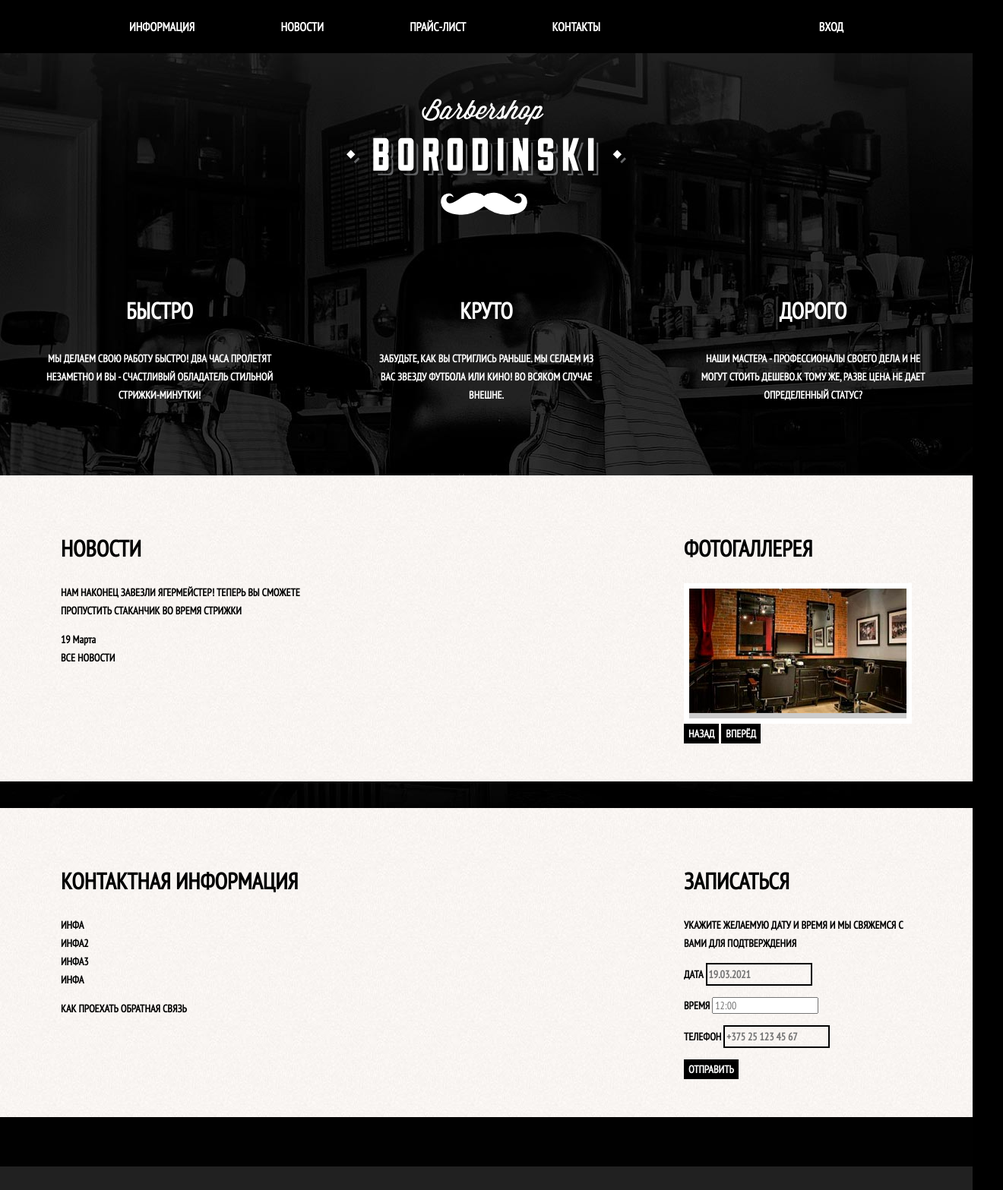
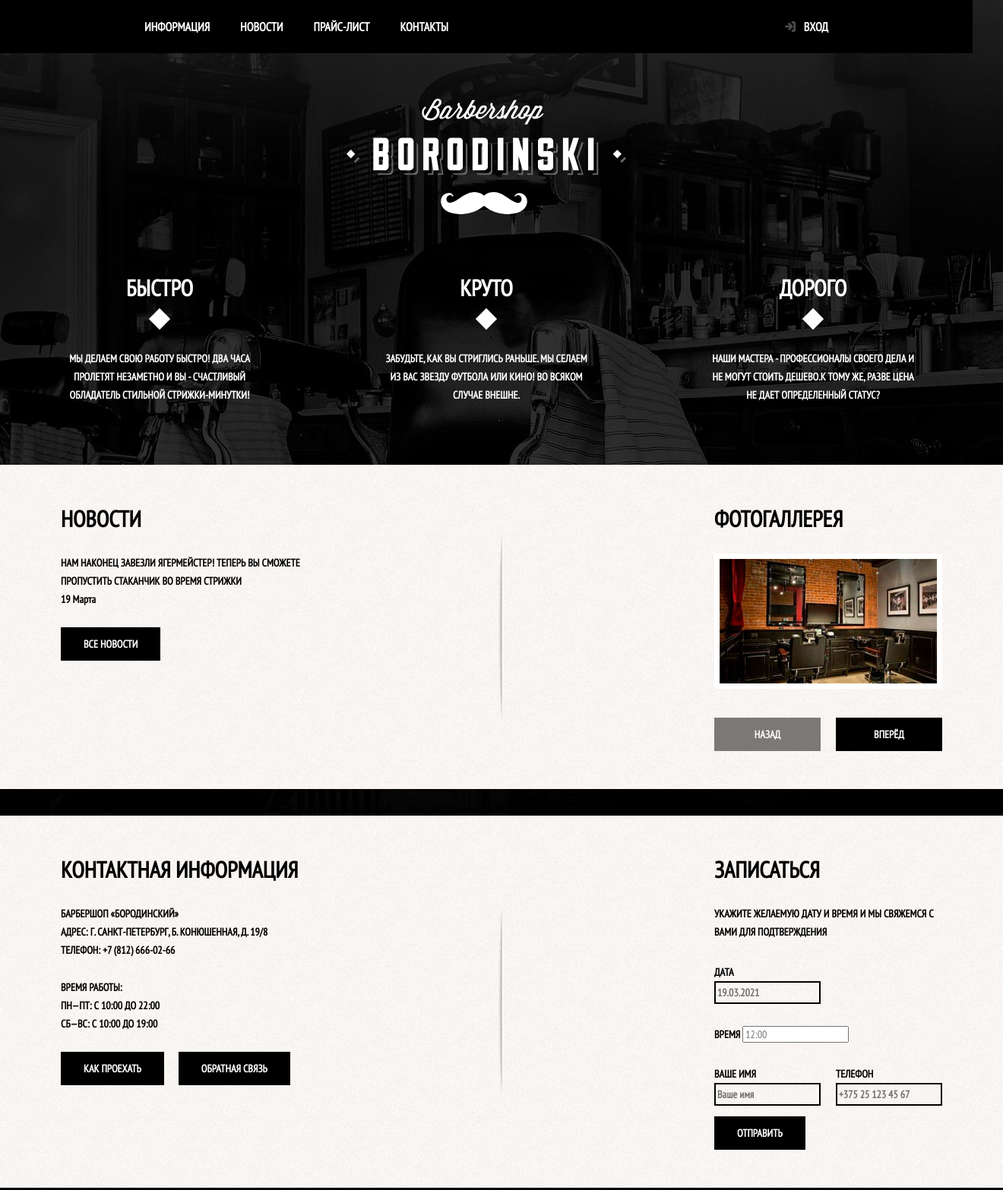
Before and after one commit to SetanSan/Barbershop, a plain HTML site: page index.html in a window 1280 px wide. Shown: the top 1567 px of the page at 76% size, 1320 px wide, since content can reach past the window. Drawn offline with Linux system fonts and the light colour scheme.

Commit message:
have many bugs, need to fix it

```diff
--- a/css/style.css
+++ b/css/style.css
@@ -23,6 +23,7 @@ a {
 
 img {
     max-width: 100%;
+    height: auto;
 }
 
 ul {
@@ -31,16 +32,24 @@ ul {
     margin: 0;
   }
 
-  .visually-hidden {
-    position: absolute !important;
-    clip: rect(1px 1px 1px 1px); /* IE6, IE7 */
-    clip: rect(1px, 1px, 1px, 1px);
-    padding:0 !important;
-    border:0 !important;
-    height: 1px !important;
-    width: 1px !important;
+  .visually-hidden:not(:focus):not(:active),
+  input[type="checkbox"].visually-hidden,
+  input[type="radio"].visually-hidden {
+    position: absolute;
+
+    width: 1px;
+    height: 1px;
+    margin: -1px;
+    border: 0;
+    padding: 0;
+
+    white-space: nowrap;
+
+    clip-path: inset(100%);
+    clip: rect(0 0 0 0);
     overflow: hidden;
   }
+
 
   .container {
     margin: 0 auto;
@@ -71,6 +80,10 @@ a {
 }
 
 .button {
+    display: inline-block;
+    padding: 10px 30px;
+    margin-right: 16px;
+
     font: inherit;
 
     text-align: center;
@@ -80,6 +93,18 @@ a {
 
     background-color: #000000;
     border: none;
+}
+
+.button.disabled,
+.button:disabled {
+    cursor: default;
+    opacity: .5;
+    background-color: #000000;
+}
+
+.button-wrapper {
+    display: flex;
+    padding: 10px 30px;
 }
 
 .button:hover,
@@ -131,7 +156,7 @@ a {
 
 .header__nav-list {
     display: flex;
-    justify-content: space-between;
+    flex-wrap: wrap;
     width: 620px;
     margin: 0;
     padding: 0;
@@ -142,7 +167,7 @@ a {
 }
 
 .header__user-nav {
-    display: flex;
+    /* display: flex;
     justify-content: flex-end;
     align-items: center;
     width: 140px;
@@ -150,7 +175,9 @@ a {
     margin: 0;
     padding: 0;
 
-    list-style: none;
+    list-style: none; */
+    display: flex;
+    max-width: 140px;
 }
 
 .inner-page .header__user-nav {
@@ -159,7 +186,38 @@ a {
 
 .header__nav-list a,
 .header__user-nav a {
+    display: block;
+    padding: 25px 20px;
+
     color: #ffffff;
+}
+
+.header__user-nav .header__login-link {
+    position:relative;
+    padding-left: 50px;
+}
+
+.header__login-link::before {
+    content: "";
+
+    position: absolute;
+    top: 27px;
+    left: 24px;
+
+    width: 16px;
+    height: 18px;
+
+    background-image: url("../img/login.svg");
+    background-repeat: no-repeat;
+    background-position: 0 0;
+
+    opacity: .3;
+}
+
+.header__login-link:hover::before,
+.header__login-link:focus::before,
+.header__login-link:active::before {
+    opacity: 1;
 }
 
 .header__nav-list a:hover,
@@ -195,8 +253,33 @@ a {
 }
 
 .feature__item h3 {
+    position: relative;
+
+    margin: 0;
+    margin-bottom: 60px;
+
     font-size: 30px;
     line-height: 42px;
+}
+
+.feature__item h3::after {
+    content: "";
+
+    position: absolute;
+    bottom: -30px;
+    left: 50%;
+    margin-left: -10px;
+
+    width: 20px;
+    height: 20px;
+
+    background-color: #fff;
+
+    transform: rotate(45deg);
+}
+
+.feature__item p {
+    margin: 0 10px;
 }
 
 .index-columns {
@@ -208,12 +291,17 @@ a {
     color: #000000;
 
     background-color: #f8f5f2;
-    background-image: url("../img/pattern-light.jpg");
-    background-position: 0 0;
-    background-repeat: repeat;
+    background-image:
+        url("../img/line.png"),
+        url("../img/pattern-light.jpg");
+    background-position: center, 0 0;
+    background-repeat: no-repeat, repeat;
 }
 
 .index-columns h2 {
+    margin: 0;
+    margin-bottom: 25px;
+
     font-size: 30px;
     line-height: 42px;
 }
@@ -223,7 +311,19 @@ a {
 }
 
 .news__list {
+    margin: 0px;
+    margin-bottom: 25px;
+    padding: 0;
+
     list-style: none;
+}
+
+.news__item {
+    margin-bottom: 25px;
+}
+
+.news__item p {
+    margin: 0;
 }
 
 .news__item time {
@@ -235,14 +335,47 @@ a {
 }
 
 .gallery__slider {
+    height: 164px;
     margin: 0;
 
     background-color: #cccccc;
     border: 7px solid #ffffff;
 }
 
+.gallery__slider img {
+    width: 286px;
+    height: 164px;
+}
+
+.gallery-button {
+    box-sizing: border-box;
+    position: absolute;
+    bottom: 0;
+
+    width: 140px;
+    margin: 0;
+}
+
+.gallery-button-back {
+    left: 0;
+}
+
+.gallery-button-next {
+    right: 0;
+}
+
+.gallery-container {
+    position: relative;
+    height: 260px;
+}
+
 .contacts {
     width: 380px;
+}
+
+.contacts p {
+    margin: 0;
+    margin-bottom: 25px;
 }
 
 .appointment {
@@ -310,6 +443,10 @@ a {
     padding-top: 15px;
 }
 
+.appointment__item {
+    width: 140px;
+}
+
 .appointment__item input {
     font: inherit;
 
@@ -319,6 +456,17 @@ a {
 
 .appointment__item input:focus {
     border-color: #663d15;
+}
+
+.appointment__info {
+    margin: 0;
+    margin-bottom: 15px;
+}
+
+.appointment__form {
+    display: flex;
+    flex-wrap: wrap;
+    justify-content: space-between;
 }
 
 .catalog__page-title {
--- a/index.html
+++ b/index.html
@@ -73,7 +73,7 @@
             </div>
         </section>
 
-        <div class="index-columns">
+        <div class="index-columns container">
             <section class="news">
                 <h2 class="news__title">Новости</h2>
 
@@ -87,44 +87,46 @@
                     </li>
                 </ul>
 
-                <a class="news__link" href="news.html">Все новости</a>
+                <a class="button" href="news.html">Все новости</a>
             </section>
 
             <section class="gallery">
                 <h2 class="gallery__title">
                     Фотогаллерея
                 </h2>
-
+                <div class="gallery-container">
                     <figure class="gallery__slider">
                         <a href="Ссылка">
                             <img src="img/studio.jpg" width="286" height="164" alt="Фотография интерьера барбершопа Бородинский">
                         </a>
                     </figure>
-
                     <div class="gallery__buttons">
-                    <button class="button gallery-button gallery-button-back">Назад</button>
-                    <button class="button gallery-button gallery-button-next">Вперёд</button>
+                        <button class="button gallery-button gallery-button-back" type="button" disabled>Назад</button>
+                        <button class="button gallery-button gallery-button-next" type="button">Вперёд</button>
+                    </div>
                 </div>
             </section>
-
         </div>
 
 
-        <div class="index-columns">
+        <div class="index-columns container">
             <section class="contacts">
-                <h2 class="contacts__title">
+                <h2>
                     Контактная информация
                 </h2>
-
-                <p class="contacts__desc">
-                    Инфа <br>
-                    Инфа2 <br>
-                    Инфа3 <br>
-                    Инфа
+                <p>
+                    Барбершоп «Бородинский»
+                    <br> Адрес: г. Санкт-Петербург, Б. Конюшенная, д. 19/8
+                    <br> Телефон: +7 (812) 666-02-66
+                </p>
+                <p>
+                    Время работы:
+                    <br> пн—пт: с 10:00 до 22:00
+                    <br> сб—вс: с 10:00 до 19:00
                 </p>
 
-                <a class="contacts__link" href="map.html">Как проехать</a>
-                <a class="contacts__link" href="contacts.html">Обратная связь</a>
+                <a class="button" href="map.html">Как проехать</a>
+                <a class="button" href="contacts.html">Обратная связь</a>
             </section>
 
             <section class="appointment">
@@ -141,6 +143,10 @@
                     <p class="appointment__time">
                         <label for="appointment__time">Время</label>
                         <input id="appointment__time" type="text" name="time" value="" placeholder="12:00">
+                    </p>
+                    <p class="appointment__item">
+                        <label for="appointment__name">Ваше имя</label>
+                        <input id="appointment__name" type="text" name="name" value="" placeholder="Ваше имя">
                     </p>
                     <p class="appointment__item">
                         <label for="appointment__phone">Телефон</label>
```
Also changed, not shown: img/line.png (added). Lines whose indentation alone changed are shown as unchanged.
